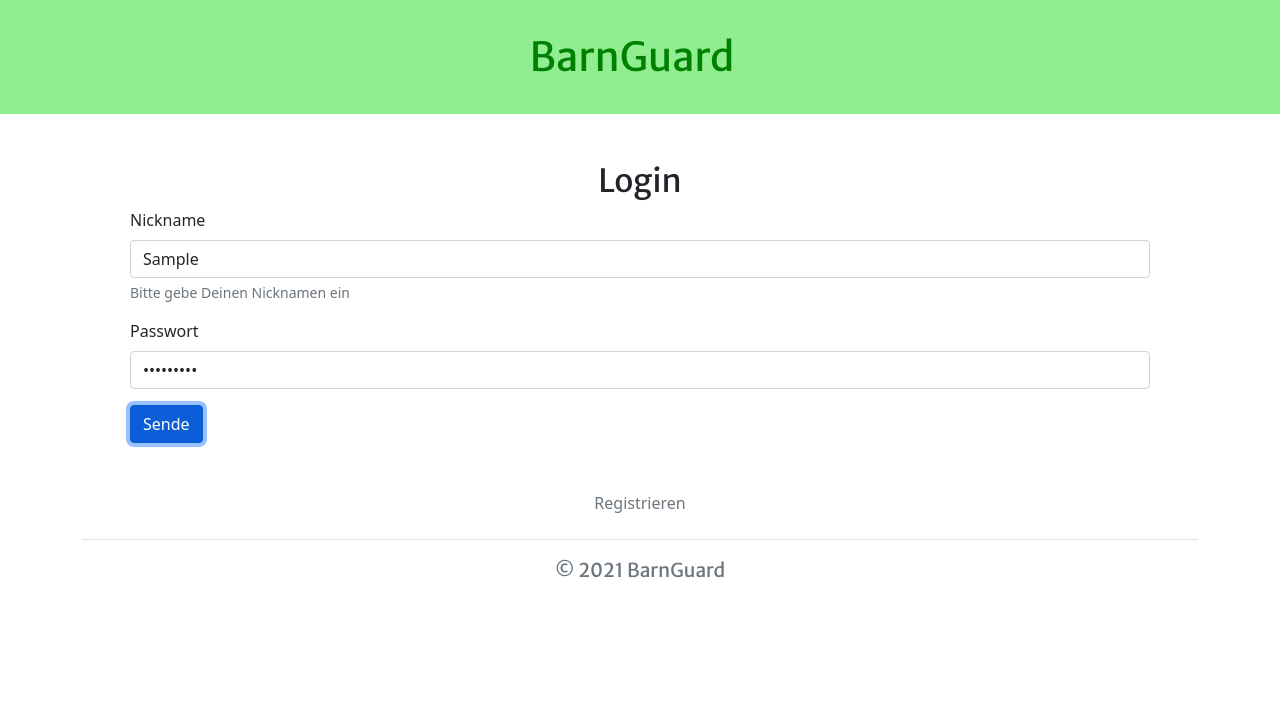
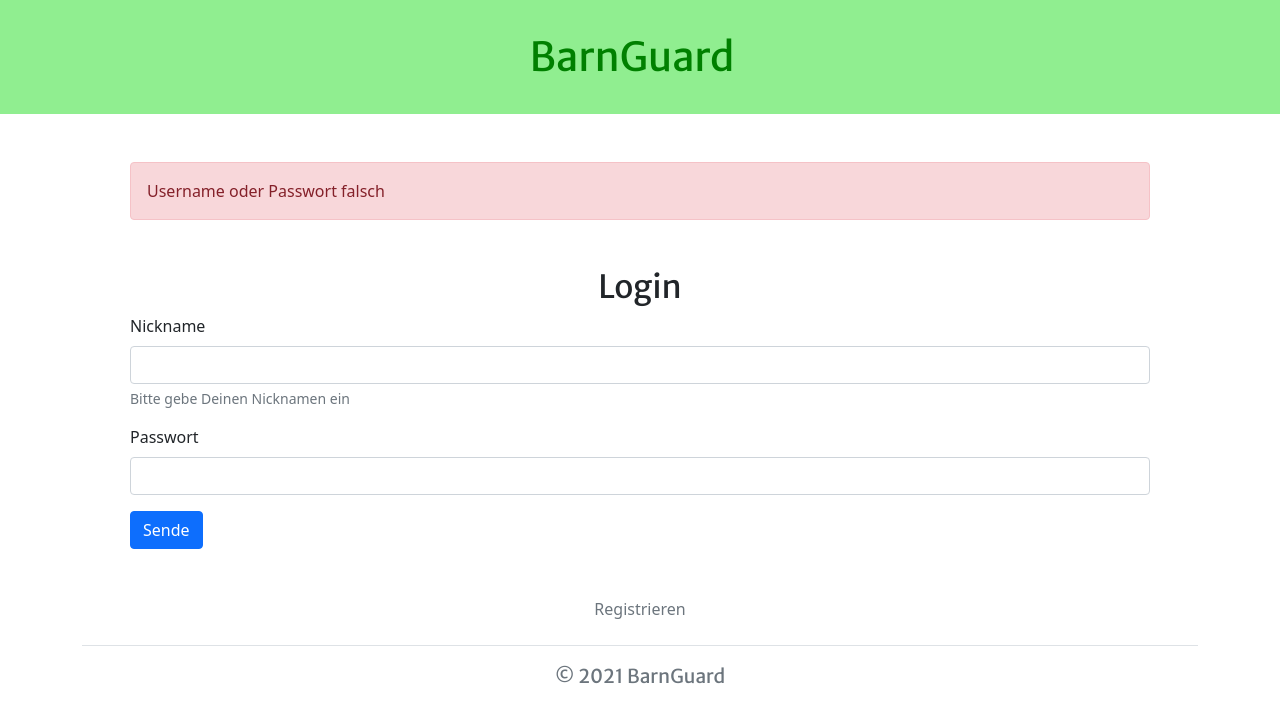
Before and after one commit to Domroon/BarnGuard, a React (Create React App) app: page / in a window 1280 px wide. Both pictures are taken after typing "Sample", "Sample123" into the empty fields and a click on the button "Sende". Shown: the top 722 px of the page. Built offline with nearby package versions, Linux system fonts and the light colour scheme; no server answers.

Commit message:
add html for login

```diff
--- a/src/components/Login.js
+++ b/src/components/Login.js
@@ -1,4 +1,4 @@
-import React, { useContext, useState } from "react"
+import React, { useContext, useEffect, useState } from "react"
 import StateContext from "../StateContext"
 import axios from "axios"
 
@@ -7,6 +7,12 @@ function Login() {
   const [username, setUsername] = useState()
   const [password, setPassword] = useState()
   const { access_token, setAccessToken } = useContext(StateContext)
+  const [error, setError] = useState(false)
+  const { setRegister_access } = useContext(StateContext)
+
+  useEffect(() => {
+    setRegister_access(false)
+  })
 
   async function handleSubmit(e) {
     e.preventDefault()
@@ -18,11 +24,45 @@ function Login() {
       //console.log(access_token)
       // redirect to videos site!
       setLoggedIn(true)
+      setError(false)
     } catch (e) {
       console.log("There was an error.")
+      setError(true)
     }
   }
 
+  if (error) {
+    return (
+      <section class="login">
+        <div class="container">
+          <div class="alert alert-danger m-5" role="alert">
+            Username oder Passwort falsch
+          </div>
+          <h2 className="text-center mt-5">Login</h2>
+          <form onSubmit={handleSubmit} class="mx-5">
+            <div className="mb-3">
+              <label for="name" className="form-label">
+                Nickname
+              </label>
+              <input onChange={(e) => setUsername(e.target.value)} type="text" className="form-control" id="name" aria-describedby="emailHelp" required></input>
+              <div id="emailHelp" className="form-text">
+                Bitte gebe Deinen Nicknamen ein
+              </div>
+            </div>
+            <div class="mb-3">
+              <label for="exampleInputPassword1" class="form-label">
+                Passwort
+              </label>
+              <input onChange={(e) => setPassword(e.target.value)} type="password" class="form-control" id="exampleInputPassword1" required></input>
+            </div>
+            <button type="submit" class="btn btn-primary">
+              Sende
+            </button>
+          </form>
+        </div>
+      </section>
+    )
+  } else {
     return (
       <section class="login">
         <div class="container">
@@ -51,5 +91,6 @@ function Login() {
       </section>
     )
   }
+}
 
 export default Login
```
Lines whose indentation alone changed are shown as unchanged.
